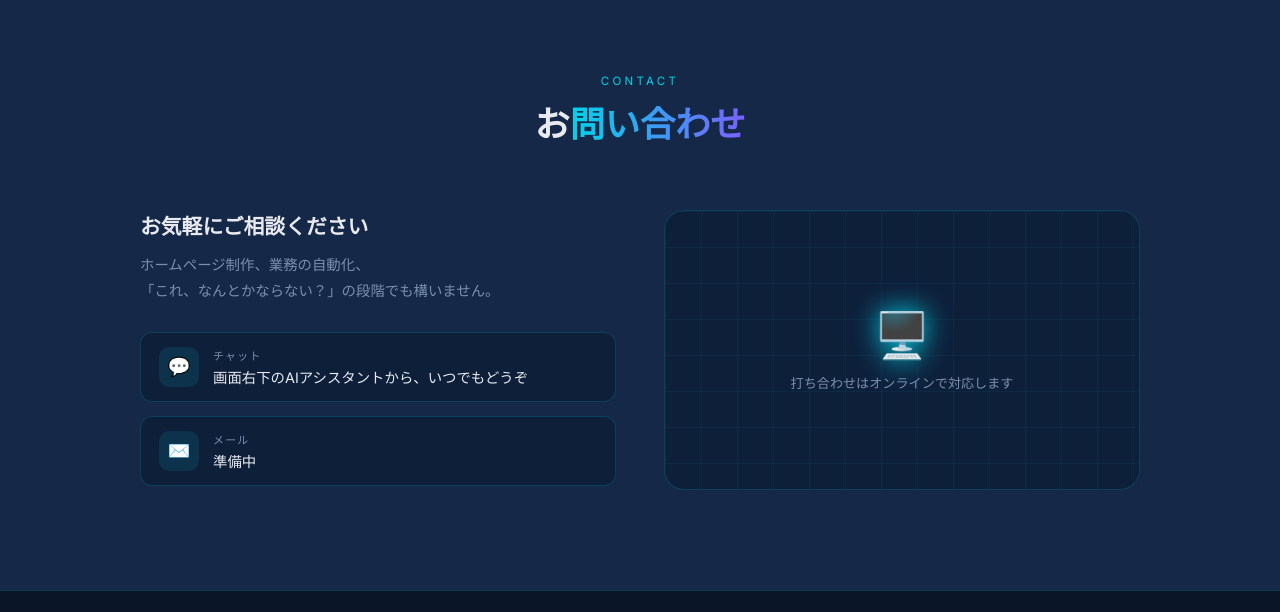
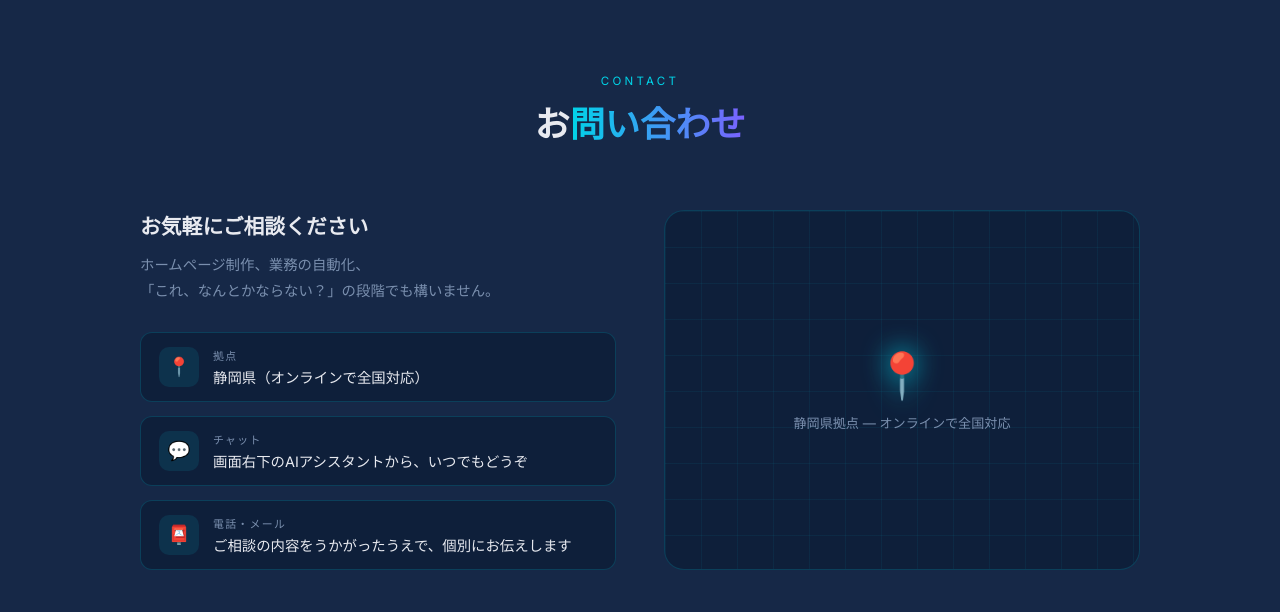
Before and after one commit to atm0624h37way-hub/my-hp, a website: page portfolio.html in a window 1280 px wide. Shown: the part 4877-5489 px from the top of the page. Drawn offline with Linux system fonts and the light colour scheme.

Commit message:
feat: portfolio.html の連絡先セクションを整理
- 「所在地」→「拠点：静岡県（オンラインで全国対応）」に変更
  クラウドソーシング経由のやり取りが前提のため、番地まで公開する実益がない
- 電話番号・メールアドレスは非公開とし、
  「ご相談の内容をうかがったうえで、個別にお伝えします」に変更
- 地図パネルの表示も静岡県拠点・オンライン対応に統一
- チャットボットのプロンプトにも、詳細住所・電話・メールを答えない方針を明記

Co-Authored-By: Claude Opus 5 <noreply@anthropic.com>

```diff
--- a/portfolio.html
+++ b/portfolio.html
@@ -739,7 +739,9 @@
       font-size: 0.9rem;
       color: var(--text);
       font-weight: 500;
-    }
+      word-break: break-word;
+    }
+
 
     .contact-map-box {
       background: var(--bg);
@@ -1535,6 +1537,13 @@
           </p>
           <div class="contact-items">
             <div class="contact-item">
+              <div class="contact-icon">📍</div>
+              <div>
+                <div class="contact-label">拠点</div>
+                <div class="contact-value">静岡県（オンラインで全国対応）</div>
+              </div>
+            </div>
+            <div class="contact-item">
               <div class="contact-icon">💬</div>
               <div>
                 <div class="contact-label">チャット</div>
@@ -1542,19 +1551,18 @@
               </div>
             </div>
             <div class="contact-item">
-              <div class="contact-icon">✉️</div>
+              <div class="contact-icon">📮</div>
               <div>
-                <div class="contact-label">メール</div>
-                <!-- TODO: 実際のメールアドレスに差し替えてください -->
-                <div class="contact-value">準備中</div>
+                <div class="contact-label">電話・メール</div>
+                <div class="contact-value">ご相談の内容をうかがったうえで、個別にお伝えします</div>
               </div>
             </div>
           </div>
         </div>
         <div class="contact-map-box">
           <div class="map-pin">
-            <span class="map-pin-icon">🖥️</span>
-            <span class="map-pin-text">打ち合わせはオンラインで対応します</span>
+            <span class="map-pin-icon">📍</span>
+            <span class="map-pin-text">静岡県拠点 — オンラインで全国対応</span>
           </div>
         </div>
       </div>
```
Also changed, not shown: api/prompts.js (+9 -1 lines).
